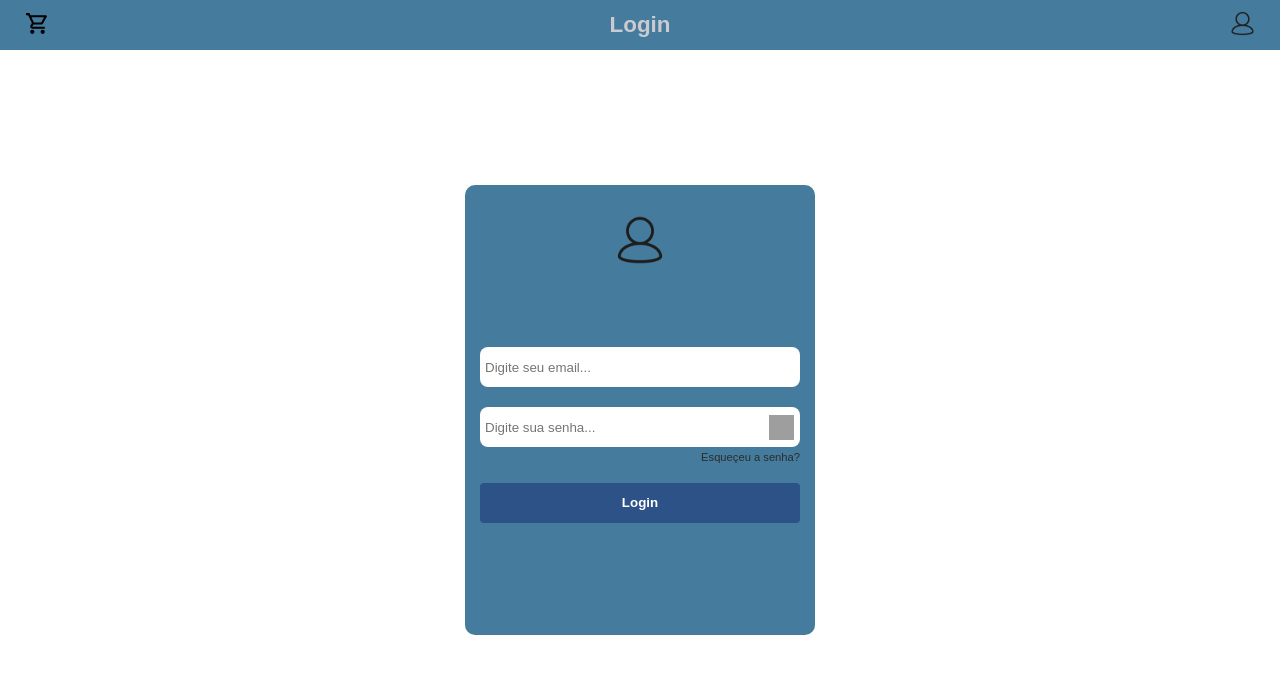
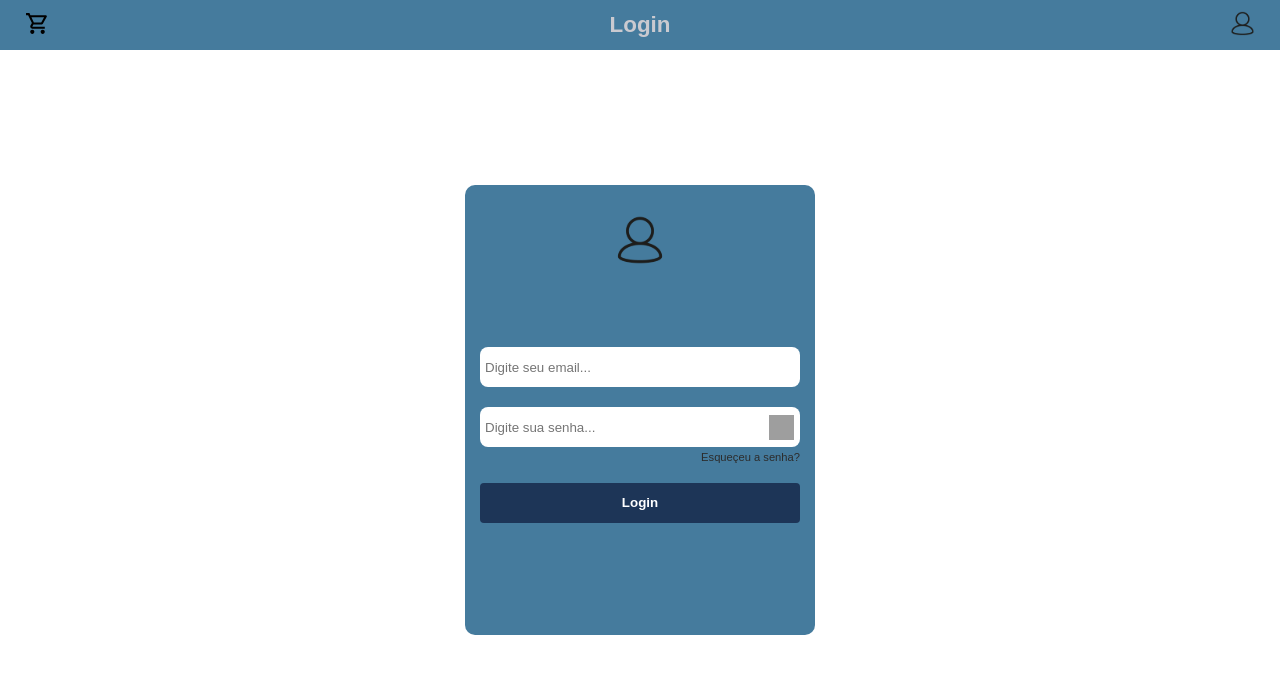
Before and after one commit to Alisson-Py/loja-virtual-frontend, a React (Create React App) app: page /login in a window 1280 px wide. Shown: the top 674 px of the page. Built offline with nearby package versions, Linux system fonts and the light colour scheme; grey boxes are pictures that could not be loaded.

Commit message:
feat: create loading spin

```diff
--- a/src/global.css
+++ b/src/global.css
@@ -1,9 +1,9 @@
 #root {
   --background-color: #f0f0f0;
-  --button-color: #2C5288;
+  --secundary-color: #2C5288;
   --red-color: #E63946;
   --primary-color: #457B9D;
-  --secundary-color: #1D3557;
+  --button-color: #1D3557;
   --white-color: #cacad0;
 }
 
@@ -17,3 +17,21 @@
   padding: 0;
   font-family: Arial, Helvetica, sans-serif;
 }
+
+.loading-view {
+  width: 20px;
+  height: 20px;
+  background-color: transparent;
+  border-radius: 50%;
+  border-top: 3px solid var(--secundary-color);
+  animation: spin-loading 1s infinite ease;
+}
+
+@keyframes spin-loading {
+  to {
+    transform: rotate(0deg);
+  }
+  from {
+    transform: rotate(-360deg);
+  }
+}
```
